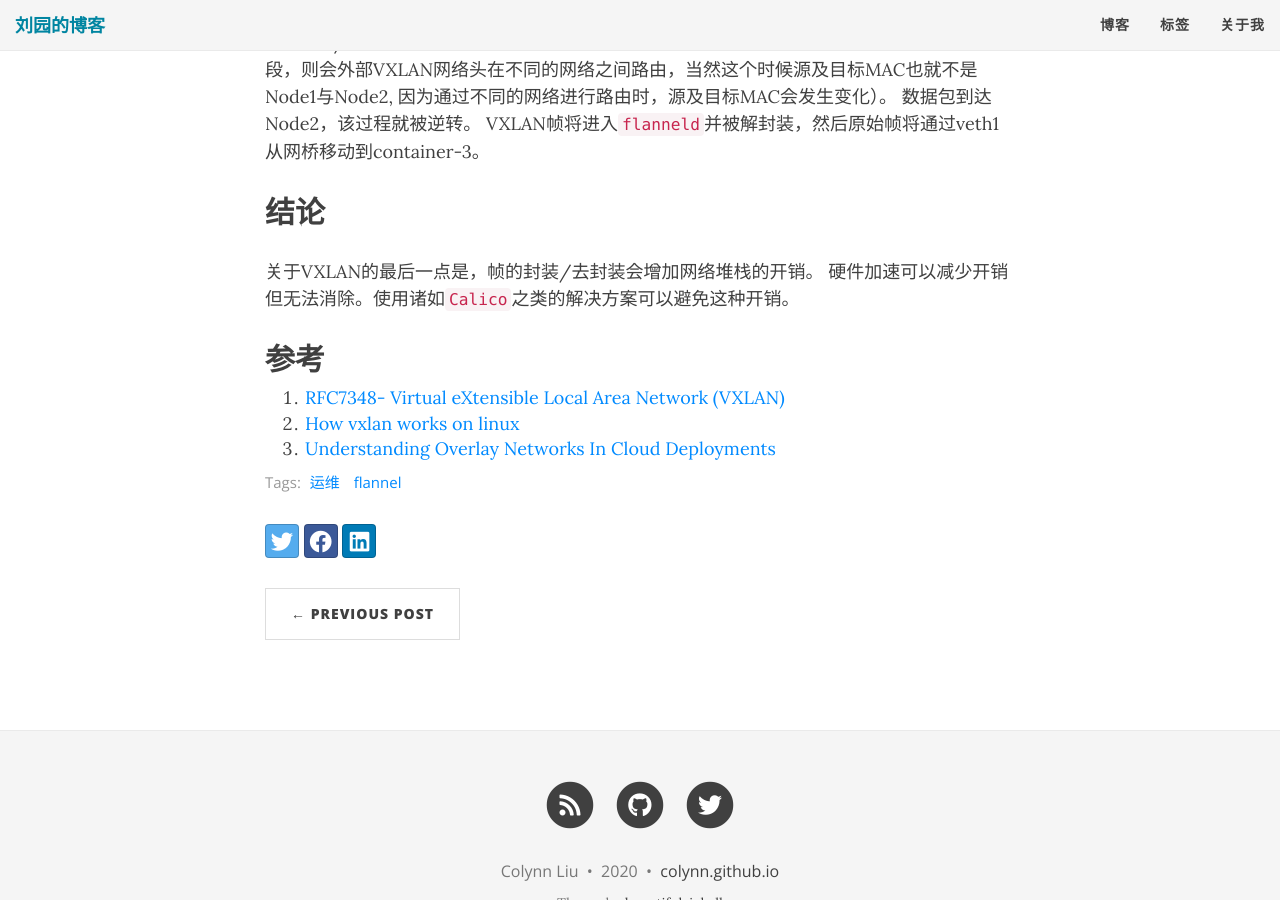
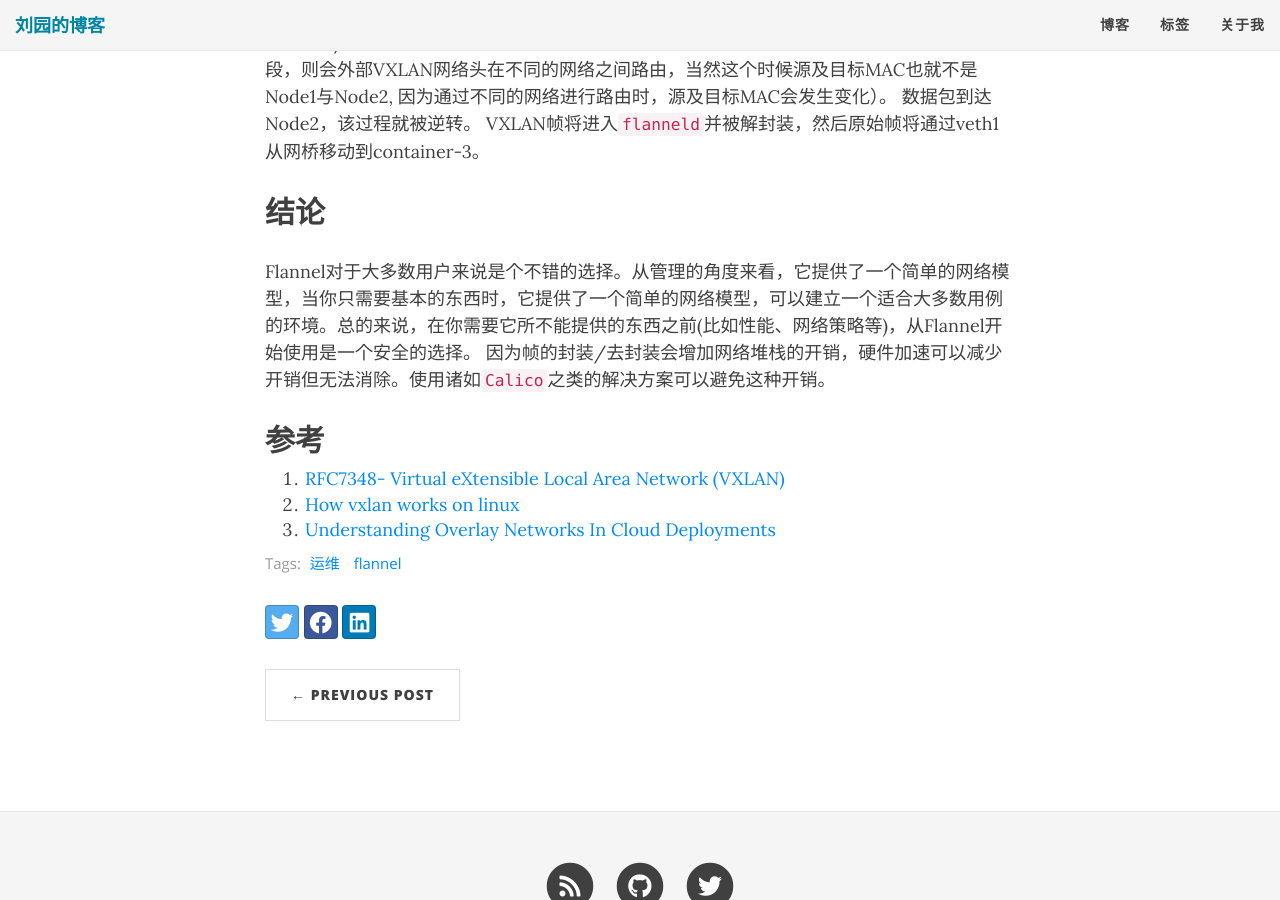
Before and after one commit to colynn/colynn.github.io, a Jekyll site: the page built from _posts/2020-04-02-vxlan-is-what.md, in a window 1280 px wide and 900 px high, scrolled down 4264 px. Built offline with Jekyll 4.4.1, drawn with Linux system fonts in a browser that asks for light colours; nearby versions of some CDN libraries; comment, search, counter and statistics services are not loaded.

Commit message:
vxlan flannel

```diff
--- a/_posts/2020-04-02-vxlan-is-what.md
+++ b/_posts/2020-04-02-vxlan-is-what.md
@@ -78,7 +78,8 @@ _注_: Flannel不控制容器如何与主机通信，而仅控制主机之间的
 
 ## 结论
 
-关于VXLAN的最后一点是，帧的封装/去封装会增加网络堆栈的开销。 硬件加速可以减少开销但无法消除。使用诸如[`Calico`](https://projectcalico.org)之类的解决方案可以避免这种开销。
+Flannel对于大多数用户来说是个不错的选择。从管理的角度来看，它提供了一个简单的网络模型，当你只需要基本的东西时，它提供了一个简单的网络模型，可以建立一个适合大多数用例的环境。总的来说，在你需要它所不能提供的东西之前(比如性能、网络策略等)，从Flannel开始使用是一个安全的选择。
+因为帧的封装/去封装会增加网络堆栈的开销，硬件加速可以减少开销但无法消除。使用诸如[`Calico`](https://projectcalico.org)之类的解决方案可以避免这种开销。
 
 ## 参考
 1. [RFC7348- Virtual eXtensible Local Area Network (VXLAN)](https://tools.ietf.org/html/rfc7348#section-3.3)
```
